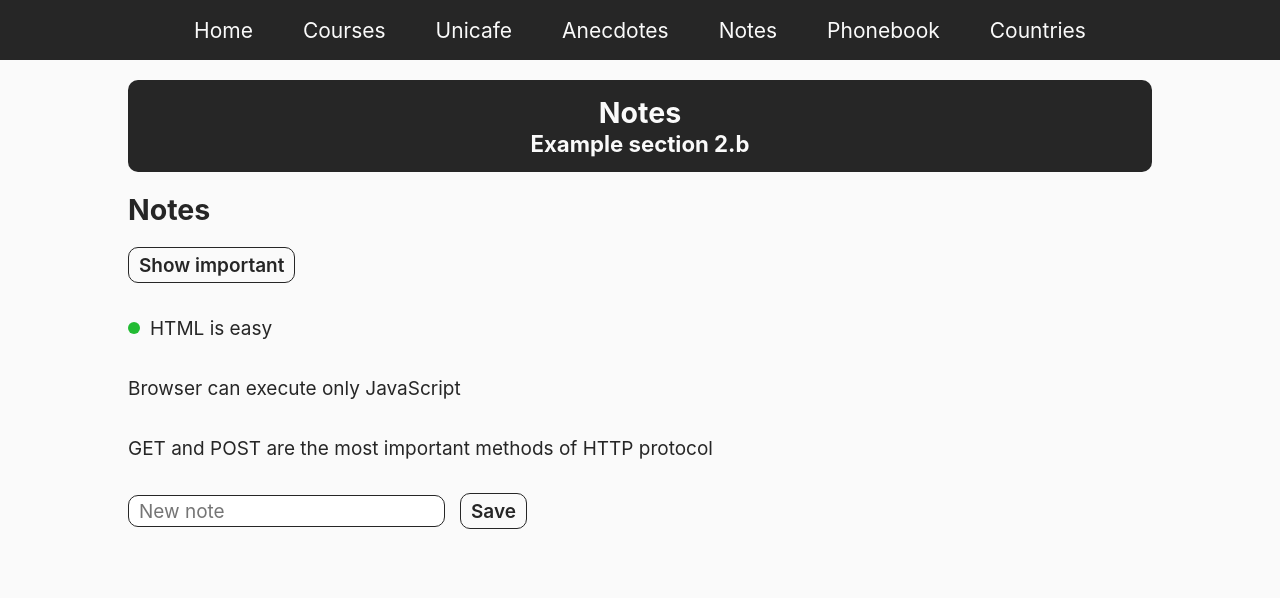
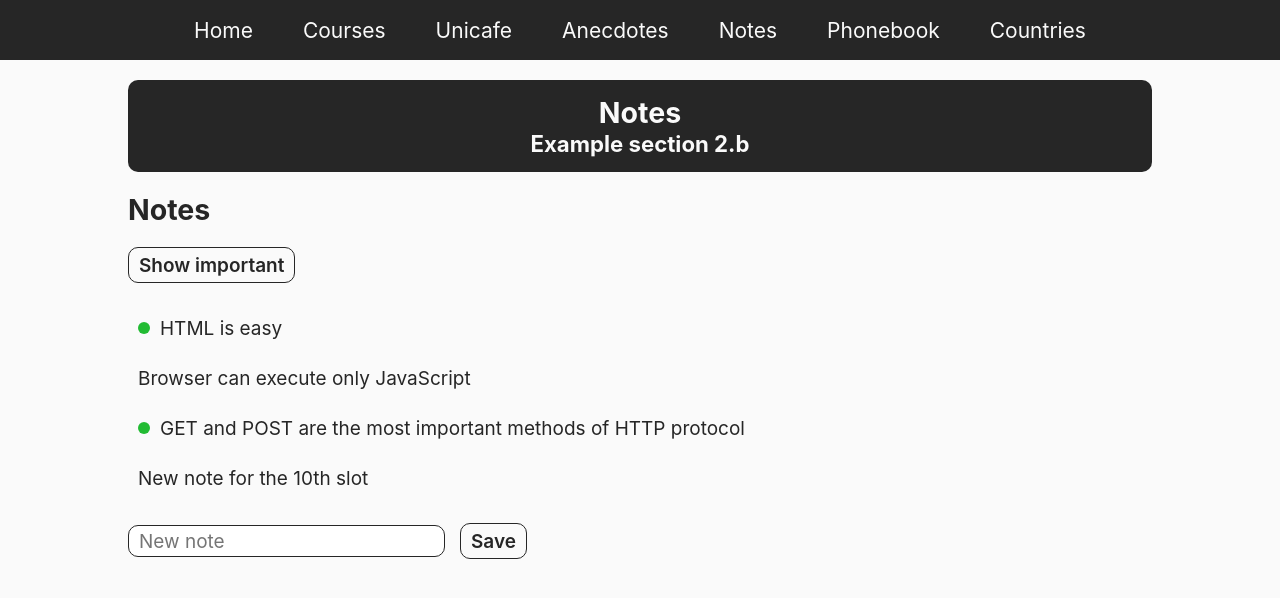
Before and after one commit to juancaricodev/fullstack-bootcamp, a React app: page /notes in a window 1280 px wide. Shown: the top 598 px of the page. Built offline with nearby package versions, Linux system fonts and the light colour scheme; data requests are answered from the project's data file.

Commit message:
feat(Notes): improving styles for the list

```diff
--- a/db.json
+++ b/db.json
@@ -18,7 +18,7 @@
       "id": 3,
       "content": "GET and POST are the most important methods of HTTP protocol",
       "date": "2019-05-30T19:20:14.298Z",
-      "important": false,
+      "important": true,
       "deleted": false
     },
     {
@@ -62,6 +62,13 @@
       "date": "2021-02-21T15:45:20.876Z",
       "important": false,
       "deleted": true
+    },
+    {
+      "id": 10,
+      "content": "New note for the 10th slot",
+      "date": "2021-02-21T21:25:43.462Z",
+      "important": false,
+      "deleted": false
     }
   ],
   "persons": [
--- a/src/assets/styles/containers/Notes.scss
+++ b/src/assets/styles/containers/Notes.scss
@@ -10,13 +10,14 @@
   ul {
     display: flex;
     flex-direction: column;
-    gap: 10px;
 
     li {
       height: 50px;
+      padding: 0 10px;
       display: flex;
       align-items: center;
       gap: 10px;
+      border-radius: 10px;
 
       .note-important {
         width: 12px;
```
